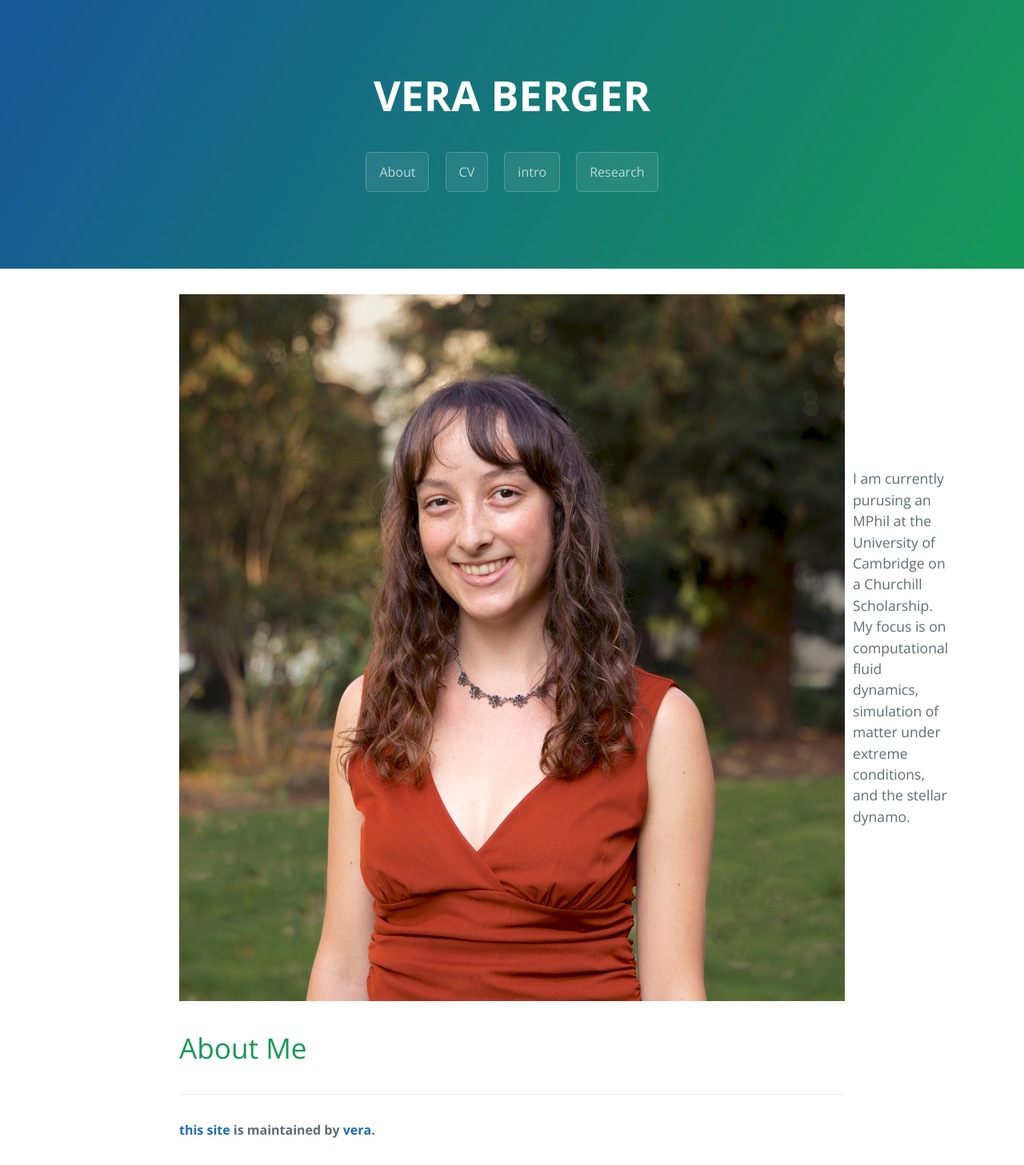
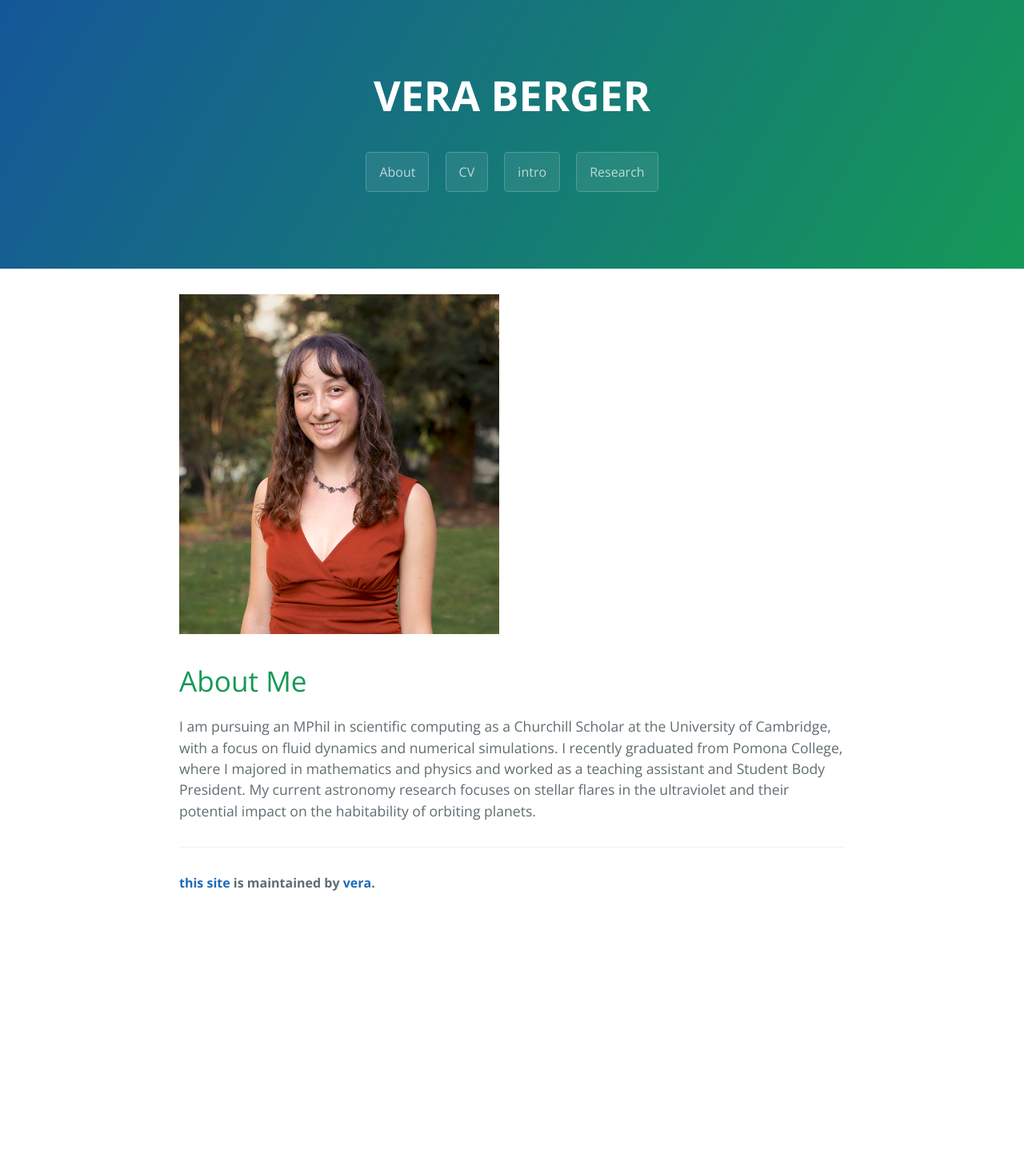
Before and after one commit to veraberger/veraberger.github.io, a Jekyll site: the page built from about.md, in a window 1280 px wide. Shown: the whole page at 80% size. Built offline with Jekyll 4.4.1, drawn with Linux system fonts in a browser that asks for light colours; after the commit the page ends 1148 px from its top, so only the background shows below that.

Commit message:
Update about.md

```diff
--- a/about.md
+++ b/about.md
@@ -7,8 +7,8 @@ meta name: xEnUk2V2-XtOhcEGf99du7CBnP7cdAhW6ldh47R87dc
 
 
 <div style="display: flex; align-items: center;">
-    <img src="Vera_Berger_headshot_comp.jpg" alt="Your Image" style="float: left; margin-right: 10px;">
-    <p>I am currently purusing an MPhil at the University of Cambridge on a Churchill Scholarship. My focus is on computational fluid dynamics, simulation of matter under extreme conditions, and the stellar dynamo.</p>
+    <img src="Vera_Berger_headshot_comp.jpg" alt="Your Image" style="float: left; margin-right: 10px; width: 400px;">
 </div>
 
 # About Me
+I am pursuing an MPhil in scientific computing as a Churchill Scholar at the University of Cambridge, with a focus on fluid dynamics and numerical simulations. I recently graduated from Pomona College, where I majored in mathematics and physics and worked as a teaching assistant and Student Body President. My current astronomy research focuses on stellar flares in the ultraviolet and their potential impact on the habitability of orbiting planets.
```
